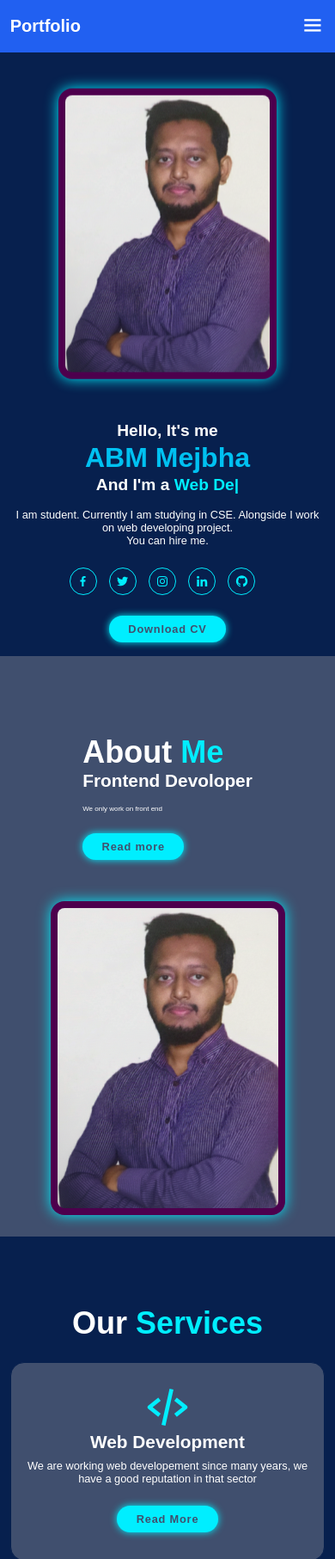
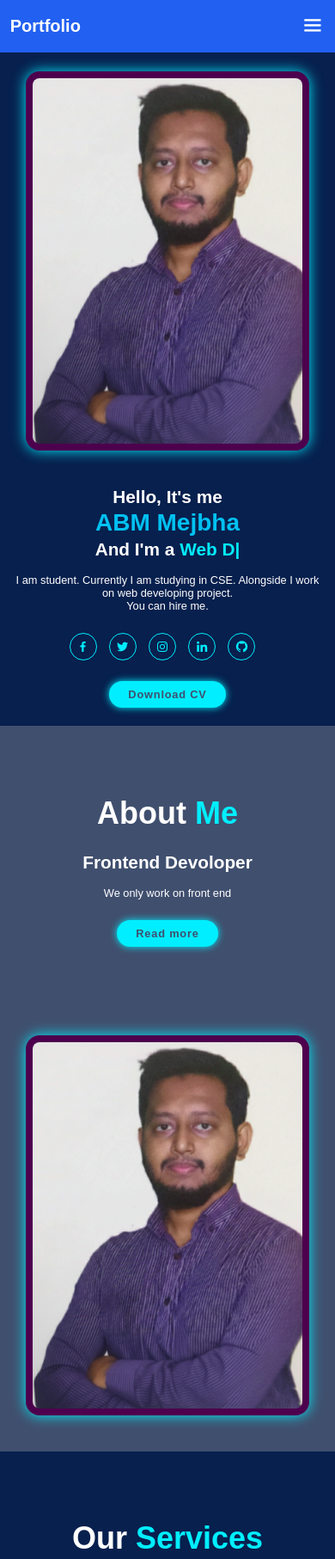
Before and after one commit to abmmejbha/portfolio, a plain HTML site: page index.html in a window 390 px wide. Shown: the top 1813 px of the page at 86% size. Drawn offline with nearby package versions, Linux system fonts and the light colour scheme.

Commit message:
Refactor CSS styles for improved layout and design

```diff
--- a/style.css
+++ b/style.css
@@ -15,6 +15,7 @@
   --main-color: #0ef;
   --heading-color: #2160f1;
 }
+
 html {
   font-size: 62.5%;
   overflow-x: hidden;
@@ -24,21 +25,27 @@ body {
   color: var(--text-color);
 }
 section {
-  min-height: 80vh;
-  padding: 10rem 9%;
+  min-height: 100vh;
+  padding: 10rem 9% 2rem;
 }
 img {
+  height: auto;
   max-width: 100%;
-  height: auto;
-  display: block;
   box-shadow: 0 0 2rem var(--main-color);
   border-radius: 2rem;
-  padding: 1rem 1rem;
-  background: rgb(77, 0, 77)
+  display: block;
+  padding: 1rem;
+  background: rgb(77, 0, 77);
 }
 
 .header.sticky {
   border-bottom: 0.1rem solid rgba(0, 0, 0, 0.2);
+}
+
+.container {
+  width: 100%;
+  max-width: 1200px;
+  margin: 0 auto;
 }
 
 .header {
@@ -80,12 +87,31 @@ img {
   display: none;
 }
 .home {
+  min-height: 100vh;
+  display: flex;
+  flex-direction: row;
+  align-items: center;
+  justify-content: space-between;
+  gap: 5rem;
+  padding-top: 8rem;
+}
+
+.home-content {
+  flex: 1;
+  max-width: 60%;
+}
+
+.home-img {
+  flex: 1;
+  max-width: 40%;
   display: flex;
   justify-content: center;
   align-items: center;
 }
+
 .home-img img {
-  /*width: 30vw; */
+  width: 100%;
+  max-width: 400px;
   animation: floatImage 4s ease-in-out infinite;
 }
 @keyframes floatImage {
@@ -158,14 +184,36 @@ span {
 
 .about {
   display: flex;
+  flex-direction: row;
+  min-height: 100vh;
+  justify-content: space-between;
+  align-items: center;
+  gap: 5rem;
+  background: var(--second-bg-color);
+}
+
+.about-img {
+  flex: 1;
+  max-width: 40%;
+  display: flex;
   justify-content: center;
   align-items: center;
-  gap: 2rem;
-  background: var(--second-bg-color);
 }
+
+.about-img img {
+  width: 100%;
+  max-width: 400px;
+}
+
+.about-content {
+  flex: 1;
+  max-width: 60%;
+}
+
 .heading {
   text-align: center;
   font-size: 4.5rem;
+  margin-bottom: 3rem;
 }
 .about-content h2 {
   text-align: left;
@@ -175,9 +223,15 @@ span {
   font-size: 2.6rem;
 }
 .about-content p {
-  font-size: 1.6;
+  font-size: 1.6rem;
   margin: 2rem 0 3rem;
 }
+
+.services {
+  min-height: 100vh;
+  padding: 10rem 9% 5rem;
+}
+
 .services h2 {
   margin-bottom: 5rem;
 }
@@ -214,13 +268,15 @@ span {
 }
 .portfolio {
   background: var(--second-bg-color);
+  min-height: 100vh;
+  padding: 10rem 9% 5rem;
 }
 .portfolio h2 {
   margin-bottom: 4rem;
 }
 .portfolio-container {
   display: grid;
-  grid-template-columns: repeat(3, 1fr);
+  grid-template-columns: repeat(auto-fit, minmax(300px, 1fr));
   align-items: center;
   gap: 2.5rem;
 }
@@ -232,8 +288,9 @@ span {
   overflow: hidden;
 }
 .portfolio-box img {
-  width: 350px;
-  height: 200px;
+  width: 100%;
+  height: 250px;
+  object-fit: cover;
   transition: 0.5s ease;
 }
 .portfolio-box:hover img {
@@ -279,6 +336,11 @@ span {
   font-size: 2rem;
   color: var(--second-bg-color);
 }
+.contact {
+  min-height: 100vh;
+  padding: 10rem 9% 5rem;
+}
+
 .contact h2 {
   margin-bottom: 3rem;
 }
@@ -346,32 +408,46 @@ span {
   html {
     font-size: 55%;
   }
+
+  .home-content {
+    max-width: 55%;
+  }
+
+  .home-img {
+    max-width: 45%;
+  }
 }
+
 @media (max-width: 991px) {
   .header {
     padding: 2rem 3%;
   }
+
   section {
     padding: 10rem 3% 2rem;
   }
+
   .services {
-    padding-bottom: 7rem;
+    padding: 10rem 3% 5rem;
   }
+
   .portfolio {
-    padding-bottom: 7rem;
+    padding: 10rem 3% 5rem;
   }
+
   .contact {
-    min-height: auto;
+    padding: 10rem 3% 5rem;
   }
+
   .footer {
     padding: 2rem 3%;
   }
 }
+
 @media (max-width: 768px) {
   #menu-icon {
     display: block;
   }
-
 
   .navbar {
     position: absolute;
@@ -384,71 +460,108 @@ span {
     box-shadow: 0 0.5rem 1rem rgba(0, 0, 0, 0.2);
     display: none;
   }
+
   .navbar.active {
     display: block;
   }
+
   .navbar a {
     display: block;
     font-size: 2rem;
     margin: 3rem 0;
   }
+
   .home {
     flex-direction: column-reverse;
     text-align: center;
-    gap: 4rem;
-    justify-content: center ;
-    padding-top: 15rem;
+    gap: 3rem;
+    padding-top: 12rem;
   }
+
+  .home-content {
+    max-width: 100%;
+  }
+
   .home-content h3 {
-    font-size: 2.4rem;
+    font-size: 2.6rem;
   }
+
   .home-content h1 {
-    font-size: 4rem;
+    font-size: 4.5rem;
   }
+
   .home-img img {
-    width: 65vw;
-    margin-top: 0;
+    max-width: 100%;
   }
+
   .about {
     flex-direction: column-reverse;
+    gap: 3rem;
   }
-  .about img {
-    width: 70vw;
-    margin-top: 4rem;
+
+  .about-img {
+    max-width: 70%;
   }
+
+  .about-img img {
+    max-width: 100%;
+  }
+
+  .about-content {
+    max-width: 100%;
+    text-align: center;
+  }
+
+  .about-content h2 {
+    text-align: center;
+  }
+
   .services h2 {
     margin-bottom: 3rem;
   }
+
   .portfolio h2 {
     margin-bottom: 3rem;
   }
-  .portfolio-container {
-    grid-template-columns: repeat(2, 1fr);
-  }
 }
+
 @media (max-width: 617px) {
   .portfolio-container {
     grid-template-columns: 1fr;
   }
 }
+
 @media (max-width: 450px) {
   html {
     font-size: 50%;
   }
+
+  .home-content h1 {
+    font-size: 3.5rem;
+  }
+
+  .home-img {
+    max-width: 90%;
+  }
+
+  .about-img {
+    max-width: 90%;
+  }
+
   .contact form .input-box input {
     width: 100%;
   }
 }
-@media (max-width: 265px) {
+
+@media (max-width: 365px) {
   .home-img img {
-    width: 90vw;
+    max-width: 100%;
   }
-  .about-img img {
-    width: 90vw;
-  }
+
   .footer {
     flex-direction: column-reverse;
   }
+
   .footer p {
     text-align: center;
     margin-top: 2rem;
```
